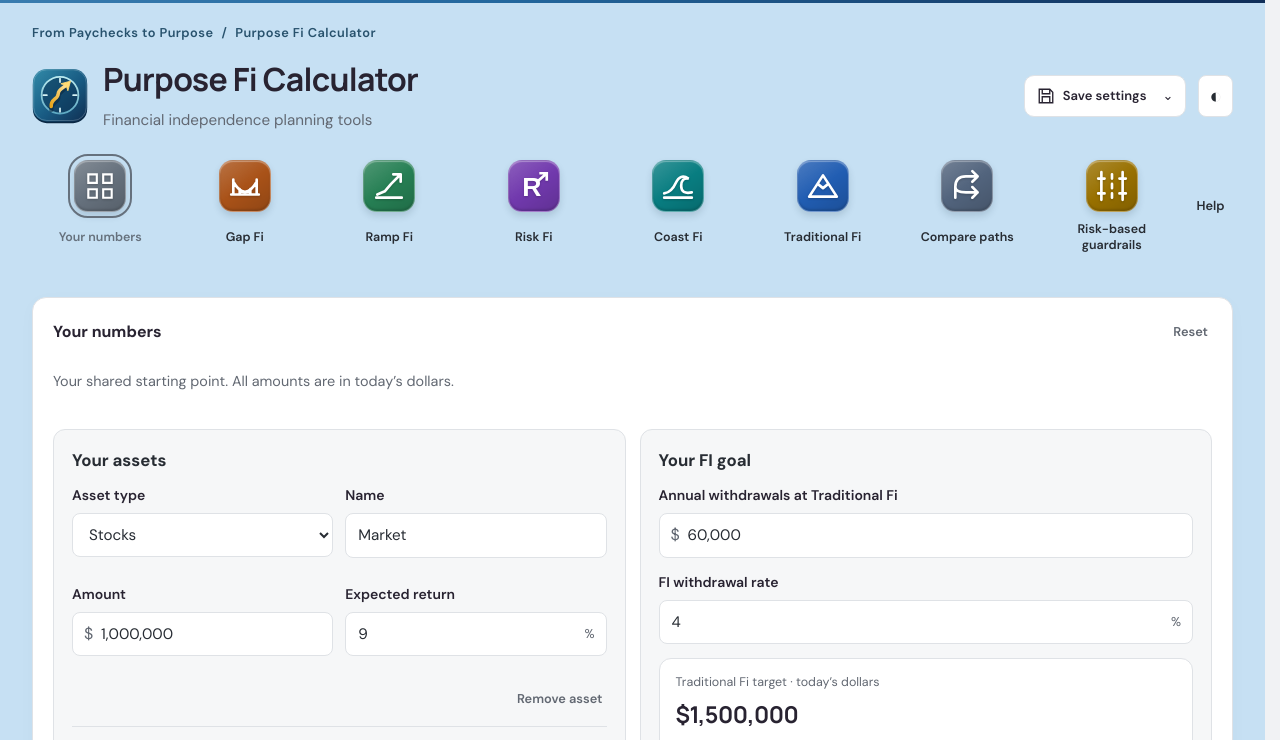
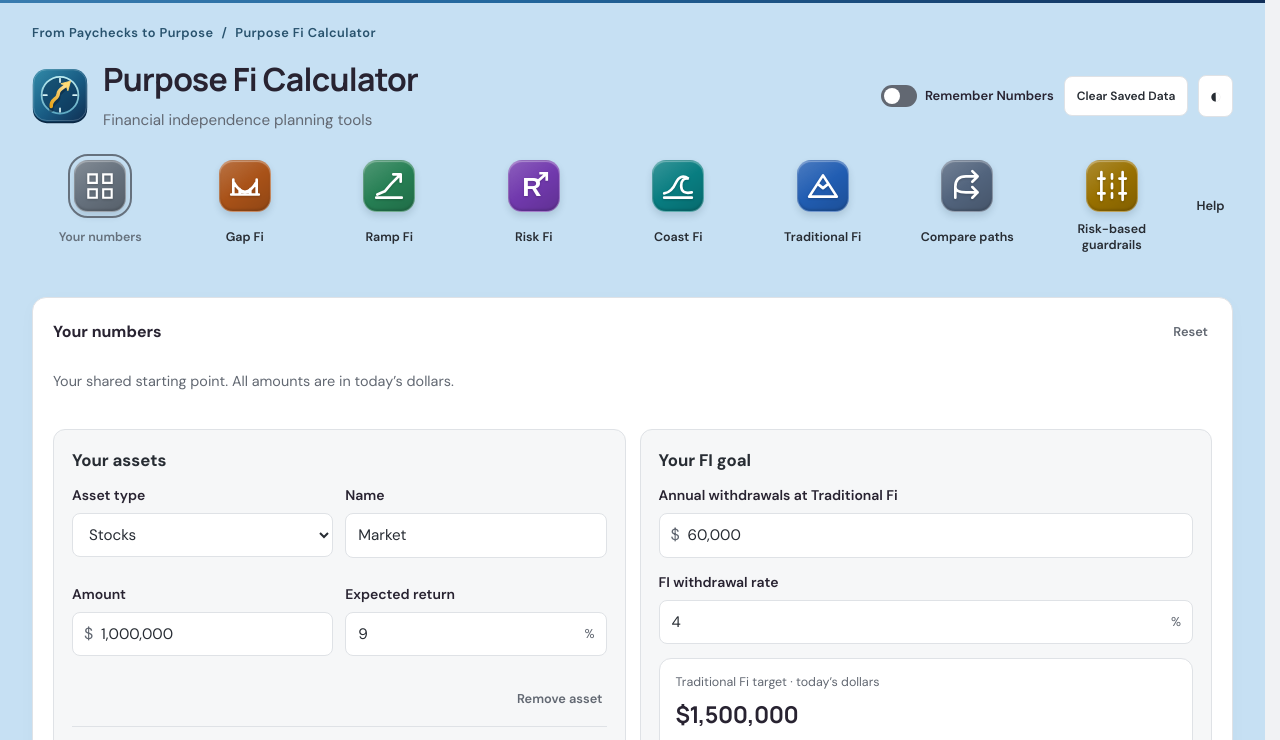
Before and after one commit to ggiiirr-beep/risk-fi-calculator, a website: page calculator.html in a window 1280 px wide. Shown: the part 57-797 px from the top of the page. Drawn offline with Linux system fonts and the light colour scheme; a web font is replaced by a local one.

Commit message:
Keep Remember Numbers switch and Clear Saved Data visible

```diff
--- a/calculator.html
+++ b/calculator.html
@@ -1,6 +1,6 @@
-<!doctype html><html lang="en"><head><meta charset="UTF-8"><meta name="viewport" content="width=device-width,initial-scale=1"><meta name="description" content="Calculate spending, investment balances, and projected dates for reaching a financial independence target."><title>Purpose Fi Calculator</title><link rel="icon" href="./favicon.svg?v=20261101-brand" type="image/svg+xml"><link rel="stylesheet" href="./styles.css?v=20261102-localfonts"><link rel="stylesheet" href="./site-shell.css?v=20261102-app-icons"><link rel="stylesheet" href="./site-header.css?v=20261102-purpose"><meta name="referrer" content="strict-origin-when-cross-origin"><link rel="stylesheet" href="./legal.css?v=20261102-storage-menu"></head><body class="calculator-page">
+<!doctype html><html lang="en"><head><meta charset="UTF-8"><meta name="viewport" content="width=device-width,initial-scale=1"><meta name="description" content="Calculate spending, investment balances, and projected dates for reaching a financial independence target."><title>Purpose Fi Calculator</title><link rel="icon" href="./favicon.svg?v=20261101-brand" type="image/svg+xml"><link rel="stylesheet" href="./styles.css?v=20261102-localfonts"><link rel="stylesheet" href="./site-shell.css?v=20261102-app-icons"><link rel="stylesheet" href="./site-header.css?v=20261102-purpose"><meta name="referrer" content="strict-origin-when-cross-origin"><link rel="stylesheet" href="./legal.css?v=20261102-storage-inline"></head><body class="calculator-page">
 <header class="podcast-header"><a class="podcast-brand" href="./" aria-label="From Paychecks to Purpose home"><img class="podcast-brand-icon" src="./assets/podcast-brand-tile.svg" alt="" width="48" height="48"><span>FROM PAYCHECKS<br>TO PURPOSE</span></a><nav aria-label="Website"><a href="./" >Home</a><a href="./calculator.html" aria-current="page"><img src="./assets/purpose-fi-compass.svg" alt="" width="26" height="26">Purpose Fi Calculator</a></nav></header>
-<main><p class="podcast-context"><a href="./">From Paychecks to Purpose</a><span aria-hidden="true">/</span>Purpose Fi Calculator</p><div class="page-heading"><div class="calculator-title"><img src="./assets/purpose-fi-compass.svg" alt="" width="56" height="56"><div><h1>Purpose Fi Calculator</h1><p>Financial independence planning tools</p></div></div><div class="calculator-utilities"><details class="storage-menu"><summary><svg aria-hidden="true" width="18" height="18" viewBox="0 0 24 24" fill="none" stroke="currentColor" stroke-width="1.8"><path d="M5 3h12l4 4v14H3V3h2Z"/><path d="M7 3v6h10V3M7 21v-8h10v8"/></svg>Save settings<span class="storage-chevron" aria-hidden="true">⌄</span></summary><section class="storage-controls" aria-label="Saved calculator data"><label><input id="remember-numbers" type="checkbox"> Remember my numbers on this device</label><button id="clear-saved-data" type="button">Clear saved data</button><p id="storage-status" role="status">Saving is optional. Without it, entries stay in this tab and are lost on reload.</p></section></details><span class="local-badge">Saved in this browser</span><button id="theme" class="icon-button" aria-label="Switch color theme">◐</button></div></div>
+<main><p class="podcast-context"><a href="./">From Paychecks to Purpose</a><span aria-hidden="true">/</span>Purpose Fi Calculator</p><div class="page-heading"><div class="calculator-title"><img src="./assets/purpose-fi-compass.svg" alt="" width="56" height="56"><div><h1>Purpose Fi Calculator</h1><p>Financial independence planning tools</p></div></div><div class="calculator-utilities"><section class="storage-controls storage-inline" aria-label="Saved calculator data"><label><input id="remember-numbers" type="checkbox" role="switch">Remember Numbers</label><button id="clear-saved-data" type="button">Clear Saved Data</button><p id="storage-status" role="status" class="storage-status">Saving is optional. Without it, entries stay in this tab and are lost on reload.</p></section><span class="local-badge">Saved in this browser</span><button id="theme" class="icon-button" aria-label="Switch color theme">◐</button></div></div>
 <nav class="tabs" aria-label="Main sections"><button class="active" data-tab="numbers">Your numbers</button><button data-tab="gap">Gap Fi</button><button data-tab="ramp">Ramp Fi</button><button data-tab="plan">Risk Fi</button><button data-tab="coast">Coast Fi</button><button data-tab="traditional">Traditional Fi</button><button data-tab="paths">Compare paths</button><button data-tab="guardrails">Risk-based guardrails</button><button class="help-link" data-tab="method">Help</button></nav>
 
 <div id="section-tools" class="section-tools" aria-label="Related tools"></div>
--- a/legal.css
+++ b/legal.css
@@ -3,26 +3,14 @@
 .audio-privacy-note{display:block;font-size:12px;line-height:1.4;margin:6px 0}.episode audio[hidden]{display:none}
 .episode>button{border:1px solid #81a7bb;border-radius:24px;background:#eef5f8;color:#123344;font-family:inherit;font-size:14px;font-weight:600;line-height:1.2;min-height:44px;padding:10px 18px;cursor:pointer;text-align:left}.episode>button::before{content:'▶';margin-right:10px}.episode>button:hover{background:#d9edf6}.episode>button:focus-visible{outline:3px solid #135c87;outline-offset:3px}
 
-/* Keep storage preferences beside the calculator heading, above every tool. */
-.calculator-utilities{display:flex;align-items:center;justify-content:flex-end;gap:12px;margin-left:auto;max-width:100%;min-width:0}
+.calculator-utilities{display:flex;align-items:center;justify-content:flex-end;gap:10px;margin-left:auto;max-width:100%;min-width:0}
 .calculator-utilities .local-badge{display:none}
-.calculator-utilities .storage-controls{margin:0;padding:10px 12px;max-width:490px;gap:6px 12px;font-size:13px}
-.calculator-utilities .storage-controls label{flex:1;min-width:0}
-.calculator-utilities .storage-controls input{flex-shrink:0;margin:0}
-.calculator-utilities .storage-controls button{padding:6px 9px;font-size:12px;white-space:nowrap}
-.page-heading .storage-controls p{font-size:12px;line-height:1.4}
-@media(max-width:740px){.calculator-utilities{margin-top:14px;width:100%;align-items:flex-start}.calculator-utilities .storage-controls{flex:1;max-width:none}.calculator-utilities .storage-controls label{flex-basis:100%}.calculator-utilities .icon-button{flex-shrink:0}}
-
-.storage-menu{position:relative}
-.storage-menu>summary{display:flex;align-items:center;gap:8px;list-style:none;cursor:pointer;background:var(--surface);border:1px solid var(--border);border-radius:10px;padding:10px 12px;font-size:13px;font-weight:600;min-height:42px}
-.storage-menu>summary::-webkit-details-marker{display:none}
-.storage-menu[open]>summary{box-shadow:0 0 0 2px var(--purple)}
-.storage-chevron{margin-left:8px}
-.calculator-utilities .storage-menu .storage-controls{position:absolute;right:0;top:calc(100% + 10px);z-index:30;width:320px;max-width:calc(100vw - 40px);padding:18px;background:var(--surface);border:1px solid var(--border);box-shadow:0 12px 32px #12334426;display:flex;gap:14px}
-.calculator-utilities .storage-menu .storage-controls label{flex-basis:100%;justify-content:space-between;flex-direction:row-reverse;font-weight:600;line-height:1.5}
-.calculator-utilities .storage-menu input{appearance:none;width:36px;height:22px;border:0;border-radius:20px;background:var(--muted);position:relative;cursor:pointer}
-.storage-menu input:before{content:"";position:absolute;left:3px;top:3px;width:16px;height:16px;background:white;border-radius:50%;transition:transform .15s}
-.calculator-utilities .storage-menu input:checked{background:var(--purple)}
-.storage-menu input:checked:before{transform:translateX(14px)}
-.calculator-utilities .storage-menu button{order:2;width:100%;padding:10px;border-color:var(--border);background:var(--surface2)}
-@media(max-width:740px){.calculator-utilities{align-items:center}.storage-menu .storage-controls{right:0}.calculator-utilities .storage-menu .storage-controls{max-width:calc(100vw - 74px)}}
+.calculator-utilities .storage-inline{margin:0;padding:0;border:0;gap:10px;font-size:13px;flex-wrap:wrap}
+.storage-inline label{display:flex;align-items:center;gap:8px;font-weight:600;white-space:nowrap;min-height:40px}
+.storage-inline input{appearance:none;width:36px;height:22px;flex-shrink:0;border:0;border-radius:20px;background:var(--muted);position:relative;cursor:pointer;margin:0}
+.storage-inline input:before{content:"";position:absolute;left:3px;top:3px;width:16px;height:16px;background:white;border-radius:50%;transition:transform .15s}
+.storage-inline input:checked{background:var(--purple)}
+.storage-inline input:checked:before{transform:translateX(14px)}
+.storage-inline button{padding:9px 12px;font-size:12px;min-height:40px;white-space:nowrap}
+.storage-inline .storage-status{position:absolute;width:1px;height:1px;margin:-1px;padding:0;overflow:hidden;clip-path:inset(50%);white-space:nowrap}
+@media(max-width:740px){.calculator-utilities{margin-top:12px;width:100%;justify-content:flex-start;gap:8px}.calculator-utilities .storage-inline{flex:1;gap:6px 10px}.calculator-utilities .icon-button{flex-shrink:0}}
```
